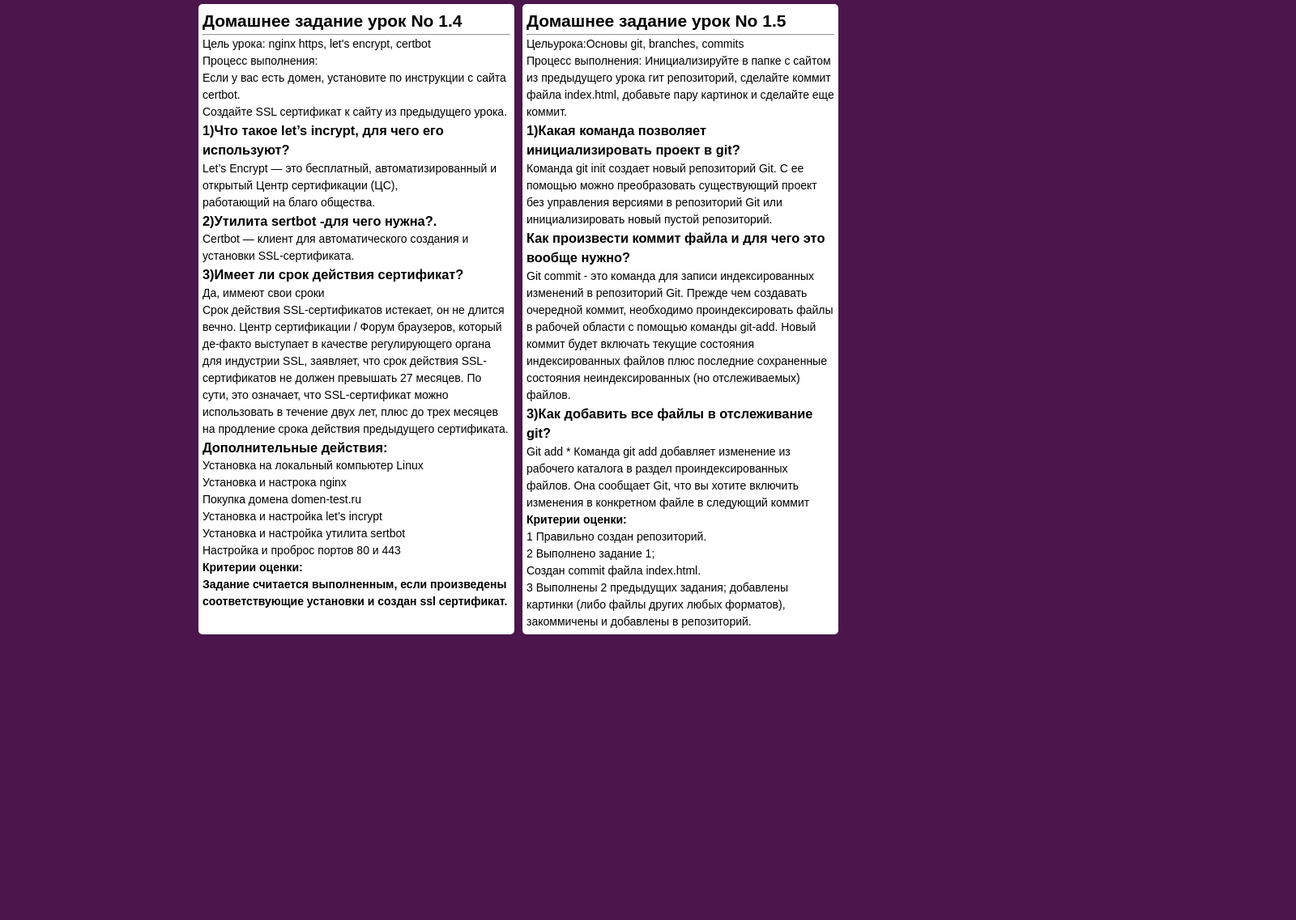
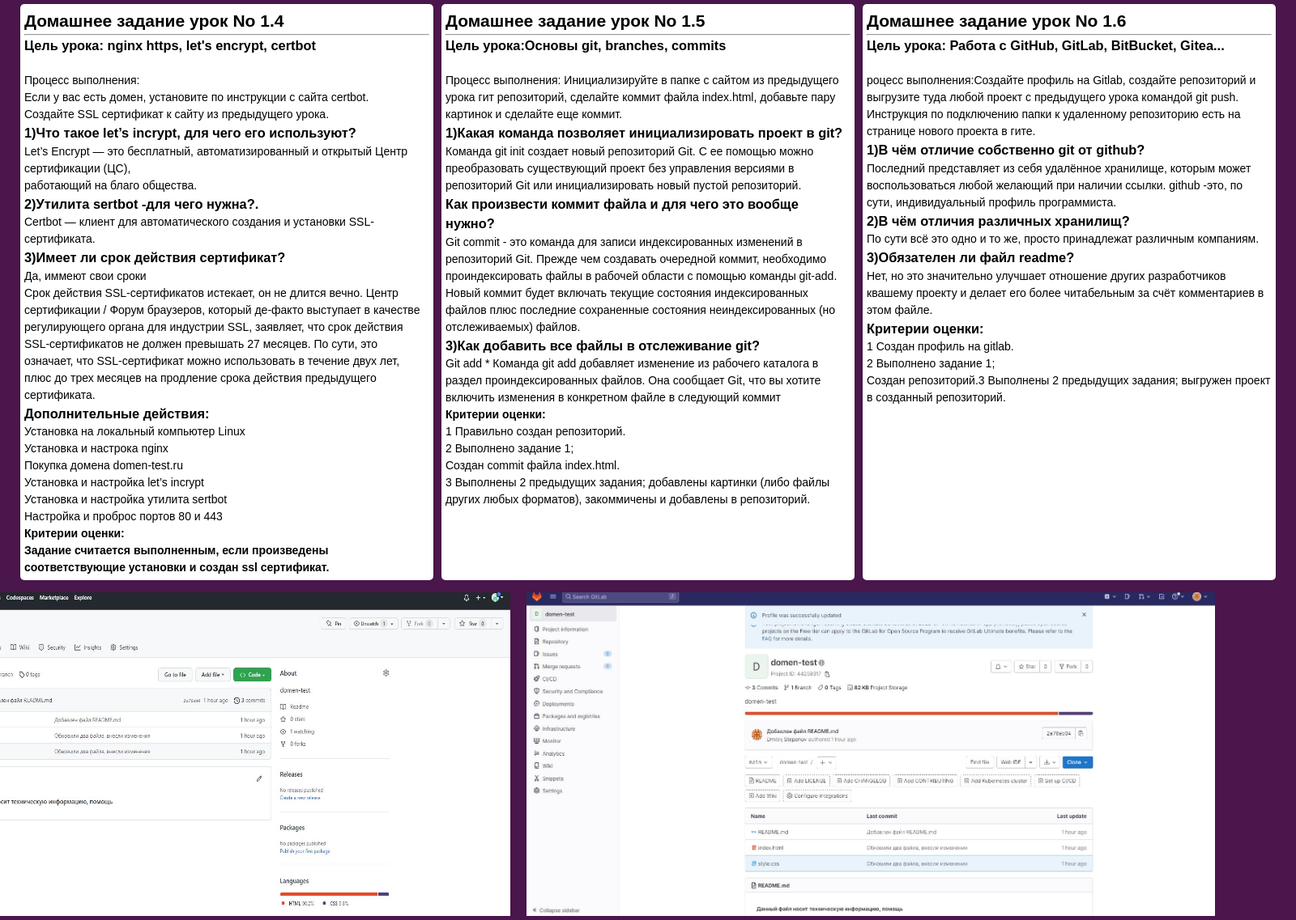
Before and after one commit to Dimasstep/domen-test, a plain HTML site: page index.html in a window 1280 px wide. Shown: the whole page at 81% size, 1600 px wide, since content can reach past the window. Before the commit the page ends 800 px from the top, so only its background shows below. Drawn offline with Linux system fonts and the light colour scheme.

Commit message:
Сделали 3 домашки

```diff
--- a/index.html
+++ b/index.html
@@ -5,6 +5,8 @@
     <meta charset="UTF-8">
     <meta http-equiv="X-UA-Compatible" content="IE=edge">
     <meta name="viewport" content="width=device-width, initial-scale=1.0">
+    <meta name="diskription" lang="RU" content="Домент тест">
+    <meta name="keywords" lang="RU" content="Домен, тест">
     <link rel="stylesheet" href="style.css">
     <title>Данный домен носит тестовый характер</title>
 </head>
@@ -21,8 +23,8 @@
         <div class="content__one">
             <h2>Домашнее задание урок No 1.4</h2>
             <hr>
-            <p>Цель урока: nginx https, let's encrypt, certbot<br>
-                Процесс выполнения:<br>
+            <h3>Цель урока: nginx https, let's encrypt, certbot</h3><br>
+                <p>Процесс выполнения:<br>
                 Если у вас есть домен, установите по инструкции с сайта certbot.<br>
                 Создайте SSL сертификат к сайту из предыдущего урока.</p>
             <h3>1)Что такое let’s incrypt, для чего его используют?</h3>
@@ -39,8 +41,6 @@
                 использовать в течение двух лет, плюс до трех месяцев на продление срока действия предыдущего
                 сертификата.
             </p>
-
-
             <h3>Дополнительные действия:</h3>
             <p>Установка на локальный компьютер Linux</p>
             <p>Установка и настрока nginx</p>
@@ -59,8 +59,8 @@
             <h2>Домашнее задание урок No 1.5</h2>
             <hr>
 
-            <p>Цельурока:Основы git, branches, commits<br>
-                Процесс выполнения: Инициализируйте в папке с сайтом из предыдущего урока гит репозиторий, сделайте
+            <h3>Цель урока:Основы git, branches, commits</h3><br>
+                <p>Процесс выполнения: Инициализируйте в папке с сайтом из предыдущего урока гит репозиторий, сделайте
                 коммит файла index.html, добавьте пару
                 картинок и сделайте еще коммит.</p>
             <h3>1)Какая команда позволяет инициализировать проект в git?</h3>
@@ -81,6 +81,32 @@
             репозиторий.
 
         </div>
+
+        <div class="content__three">
+            <h2>Домашнее задание урок No 1.6</h2><hr>
+            <h3>Цель урока: Работа с GitHub, GitLab, BitBucket, Gitea...</h3><br>
+            <p>роцесс выполнения:Создайте профиль на Gitlab,
+                создайте репозиторий и выгрузите туда любой проект с предыдущего урока командой git push. Инструкция по
+                подключению папки к удаленному репозиторию есть на странице нового проекта в гите.</p>
+            <h3>1)В чём отличие собственно git от github? </h3>
+            <p>Последний представляет из себя удалённое хранилище, которым может воспользоваться любой
+                желающий при наличии ссылки. github -это, по сути, индивидуальный профиль программиста.</p>
+            <h3>2)В чём отличия различных хранилищ?</h3>
+            <p>По сути всё это одно и то же, просто принадлежат различным компаниям.</p>
+            <h3>3)Обязателен ли файл readme?</h3>
+                <p>Нет, но это значительно улучшает отношение других разработчиков квашему проекту и делает его
+                    более читабельным за счёт комментариев в этом файле.</p>
+            <h3>Критерии оценки:</h3>
+            <p>1 Создан профиль на gitlab.</p>
+            <p>2 Выполнено задание 1;</p>
+            <p>Создан репозиторий.3 Выполнены 2 предыдущих задания; выгружен проект в созданный репозиторий.</p>
+        </div>
+
+
+    </div>
+    <div class="content__image">
+        <img src="img/image1.JPG" title="Профиль на GITHUB" alt="Профиль на GITHUB">
+        <img src="img/imeg2.JPG" title="Профиль на GITLUB" alt="Профиль на GITLUB">
     </div>
 
 </body>
--- a/style.css
+++ b/style.css
@@ -9,11 +9,14 @@
     font-family: Arial, Helvetica, sans-serif;
     font-size: 14px;
     line-height: 1.5;
-    width: 100vh;
+    width: 100%;
     height: 700px;
     padding: auto;
     margin: auto;
     background-color: rgb(74, 22, 75);
+    align-items: center;
+
+
 
 
 }
@@ -21,14 +24,20 @@
 .block__content {
 
     display: flex;
-    position: fixed;
-    width: 100vh;
+    position:relative;
+    width: 200vh;
+    justify-content: center;
+    padding: auto;
+    margin: auto;
+
+
+
 }
 
 .content__one {
+
     position: relative;
-    width: 98%;
-    max-width: 490px;
+    max-width: 500px;
     background-color: #fff;
     padding: 5px;
     margin: 5px;
@@ -36,11 +45,46 @@
 }
 
 .content__two {
+
     position: relative;
-    width: 98%;
-    max-width: 490px;
+    max-width: 500px;
     background-color: #fff;
     padding: 5px;
     margin: 5px;
     border-radius: 5px;
 }
+
+.content__three {
+
+    position: relative;
+    width: 500px;
+    max-width: 600px;
+    background-color: #fff;
+    padding: 5px;
+    margin: 5px;
+    border-radius: 5px;
+}
+
+.content__image {
+    display: flex;
+    position: relative;
+    width: 100vh;
+    height: 400px;
+    max-width: 600px;
+    padding: auto;
+    margin: auto;
+    justify-content: center;
+
+
+}
+
+img {
+    display: flex;
+    width: 850px;
+    height: 400px;
+    padding: 5px;
+    margin: 5px;
+    align-items:center;
+    justify-content: center;
+
+}
```
Also changed, not shown: img/image1.JPG (added), img/imeg2.JPG (added), 1 other file.
